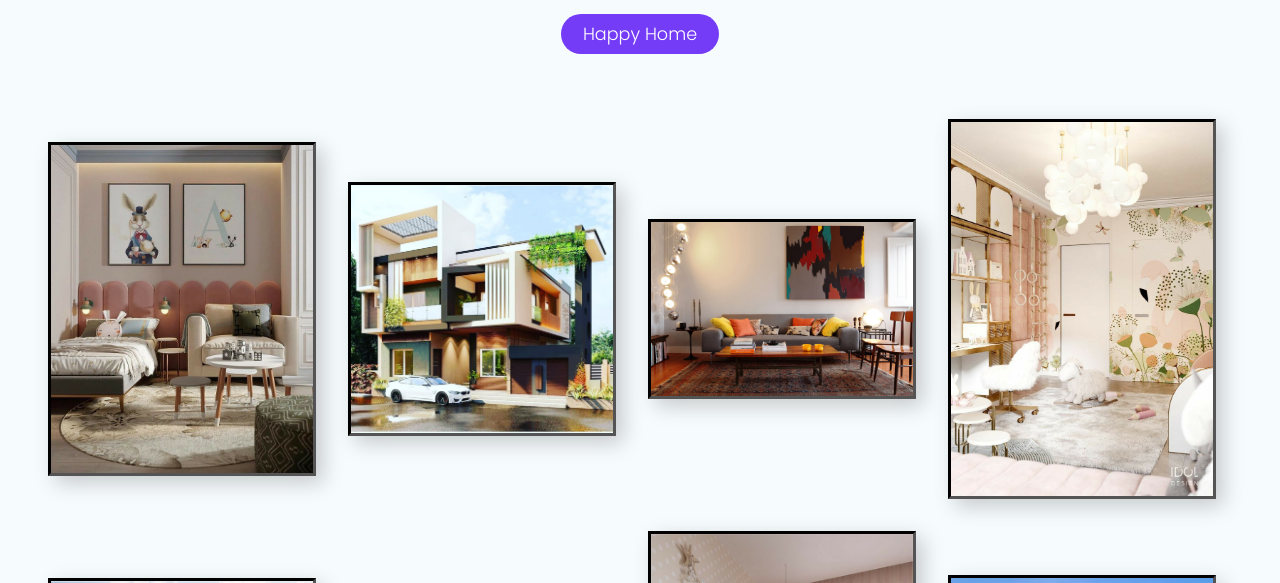
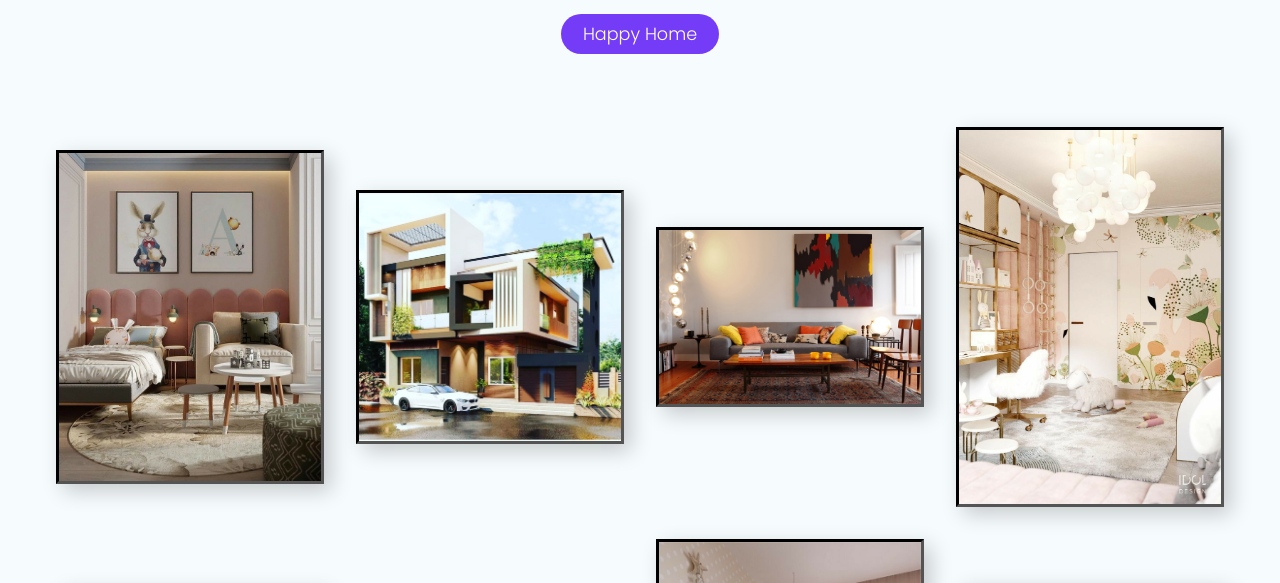
Before and after one commit to likhithskumar08/demo, a plain HTML site: page gallery.html in a window 1280 px wide. Shown: the part 139-722 px from the top of the page. Drawn offline with Linux system fonts and the light colour scheme.

Commit message:
Update gallery.css

```diff
--- a/gallery.css
+++ b/gallery.css
@@ -52,7 +52,7 @@ span {
     justify-content: flex-start;
     align-items: center;
     flex-wrap: wrap;
-    margin: 2rem;
+    margin: 2.5rem;
 }
 
 .store-item {
```
